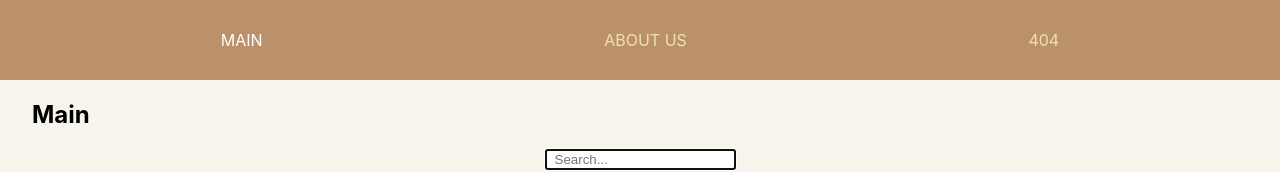
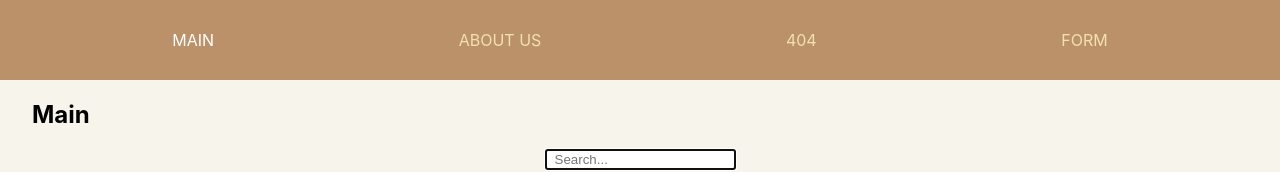
Before and after one commit to alchonokk/rss-react2023q1, a React (Create React App) app: page /#/ in a window 1280 px wide. Shown: the top 172 px of the page. Built offline with nearby package versions, Linux system fonts and the light colour scheme.

Commit message:
feat: add Form route

```diff
--- a/src/App.tsx
+++ b/src/App.tsx
@@ -2,6 +2,7 @@ import LayoutApp from 'components/LayoutApp';
 import { ROUTES } from 'constants/appConstants';
 import { AboutUsPage } from 'pages/AboutUsPage';
 import { ErrorPage } from 'pages/ErrorPage';
+import { FormPage } from 'pages/FormPage';
 import { MainPage } from 'pages/MainPage';
 import React from 'react';
 import { Route, Routes } from 'react-router-dom';
@@ -12,6 +13,7 @@ const App = () => {
       <Route path={ROUTES.MAIN} element={<LayoutApp />}>
         <Route index element={<MainPage />} />
         <Route path={ROUTES.ABOUT_US} element={<AboutUsPage />} />
+        <Route path={ROUTES.FORM} element={<FormPage />} />
       </Route>
       <Route path="*" element={<LayoutApp />}>
         <Route path="*" element={<ErrorPage />} />
--- a/src/components/HeaderApp/index.tsx
+++ b/src/components/HeaderApp/index.tsx
@@ -15,6 +15,9 @@ function HeaderApp() {
       <NavLink className="navigation" data-testid="page404" to="*">
         404
       </NavLink>
+      <NavLink className="navigation" to={ROUTES.FORM}>
+        Form
+      </NavLink>
     </header>
   );
 }
--- a/src/constants/appConstants.ts
+++ b/src/constants/appConstants.ts
@@ -1,4 +1,5 @@
 export enum ROUTES {
   MAIN = '/',
   ABOUT_US = 'about',
+  FORM = 'form',
 }
```
